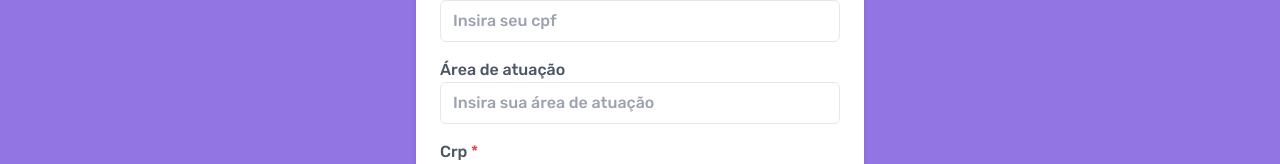
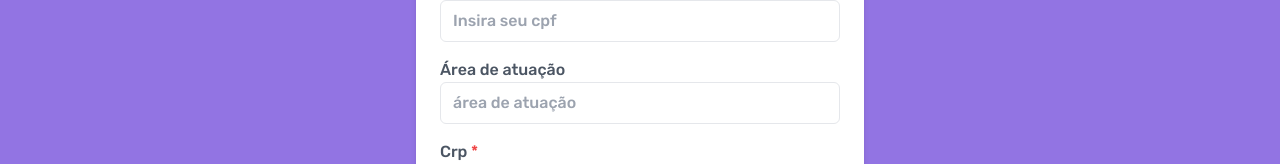
Before and after one commit to RecodeSquad14/NeuroConexao, a Next.js app: page /formularioProfissional in a window 1280 px wide. Shown: the part 334-498 px from the top of the page. Built offline with nearby package versions, Linux system fonts and the light colour scheme.

Commit message:
Corrigir bug formulario cadastroProfissional

```diff
--- a/src/components/formulario/CadastroProfissional.jsx
+++ b/src/components/formulario/CadastroProfissional.jsx
@@ -74,7 +74,7 @@ const CadastroProfissional = () => {
             Cadastro Profissional
           </h3>
           <div className="bg-white shadow-md rounded-md p-6">
-            <form onSubmit={handleSubmit}className="cadastro-form">
+            <form onSubmit={handleSubmit} className="cadastro-form">
               <div className="mb-4">
                 <label className="block text-gray-600">
                   Nome <span className="text-red-500">*</span>
@@ -102,13 +102,15 @@ const CadastroProfissional = () => {
                 />
               </div>
               <div className="mb-4">
-                <label className="block text-gray-600">Área de atuação</label>
+                <label className="block mt-2 text-gray-600">
+                  Área de atuação
+                </label>
                 <input
                   type="text"
-                  name="areaAtuaçao"
+                  name="areaAtuacao"
                   value={formData.areaAtuacao}
                   onChange={handleChange}
-                  placeholder="Insira sua área de atuação"
+                  placeholder="área de atuação"
                   className="w-full px-3 py-2 border rounded-md focus:outline-none focus:border-blue-500"
                 />
               </div>
```
